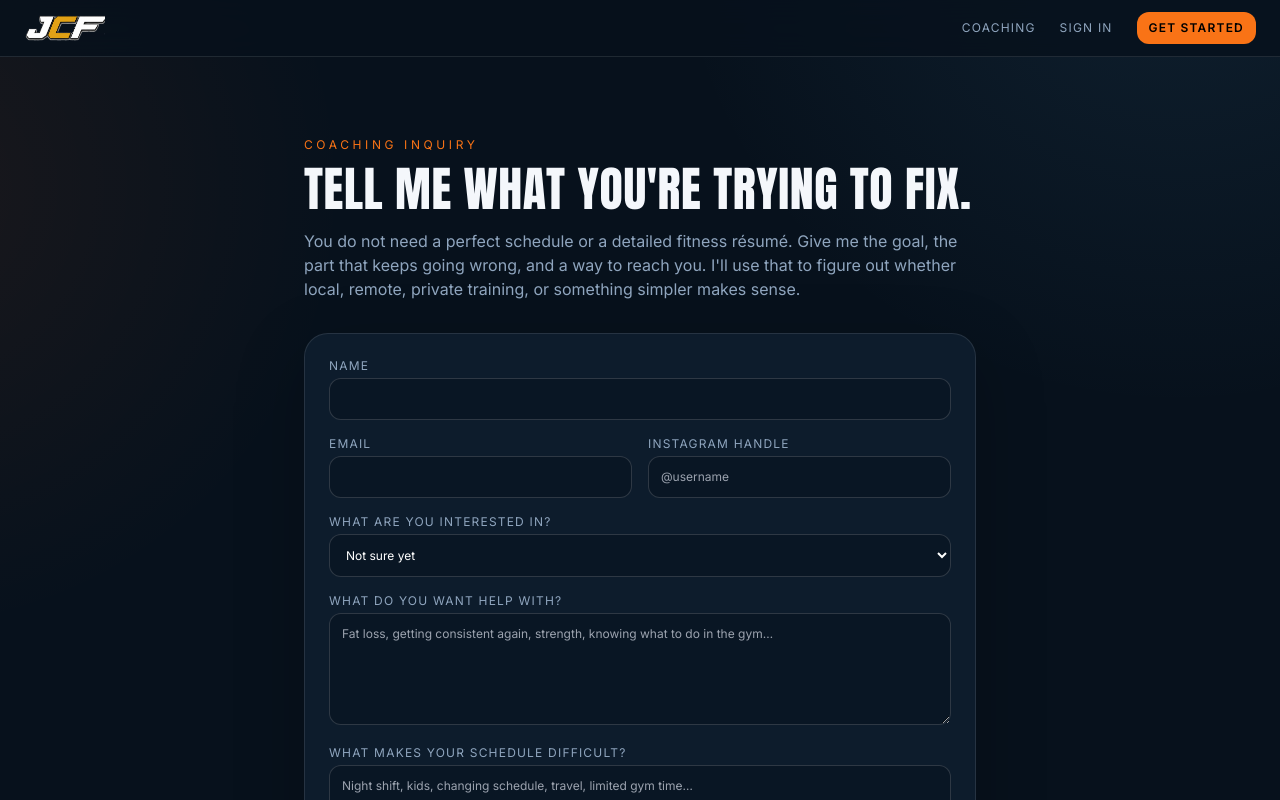
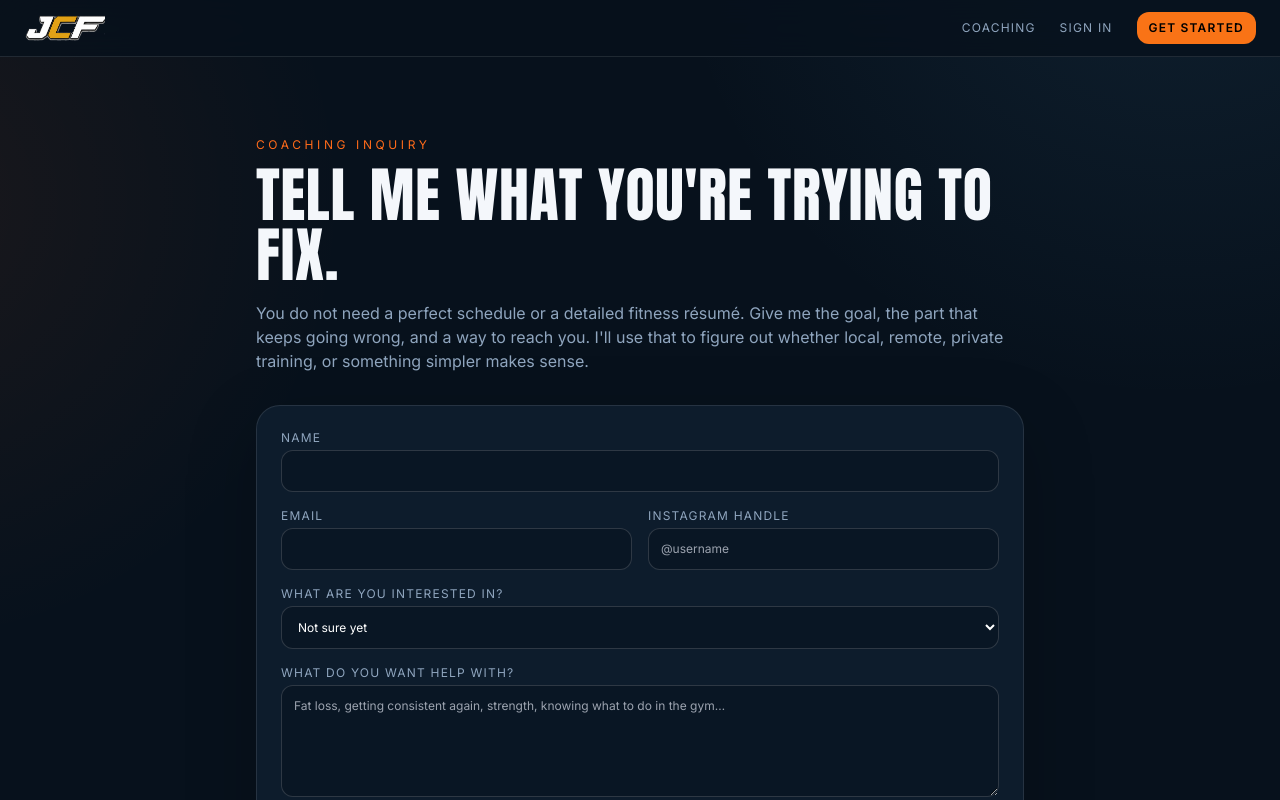
Before and after one commit to jcrist89/jcf-portal, a Next.js app: page /start in a window 1280 px wide. Shown: the top 800 px of the page. Built offline with nearby package versions, Linux system fonts and the light colour scheme.

Commit message:
design: polish coaching inquiry page

```diff
--- a/src/app/start/page.tsx
+++ b/src/app/start/page.tsx
@@ -13,9 +13,9 @@ export default async function StartPage({
     <div className="min-h-screen">
       <PublicHeader />
       <main id="main-content" className="px-6 py-16 sm:py-20">
-        <div className="max-w-2xl mx-auto">
-          <p className="text-[#f97316] text-xs uppercase tracking-[0.3em] mb-3">Coaching Inquiry</p>
-          <h1 className="font-display uppercase text-3xl sm:text-5xl tracking-tight mb-4">
+        <div className="max-w-3xl mx-auto">
+          <p className="text-[#FF6B1A] text-xs uppercase tracking-[0.3em] mb-3">Coaching Inquiry</p>
+          <h1 className="font-display uppercase text-4xl sm:text-6xl leading-none tracking-tight mb-4">
             Tell Me What You&apos;re Trying To Fix.
           </h1>
           <p className="text-jcf-gray text-sm sm:text-base leading-relaxed mb-8">
```
